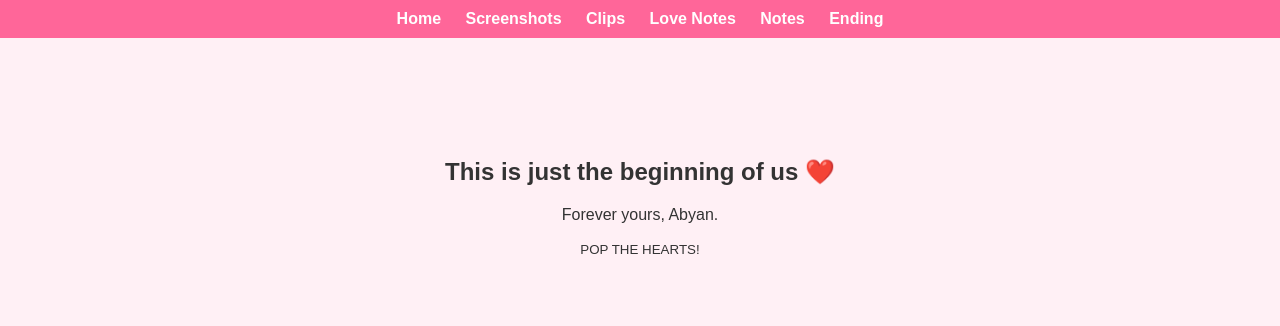
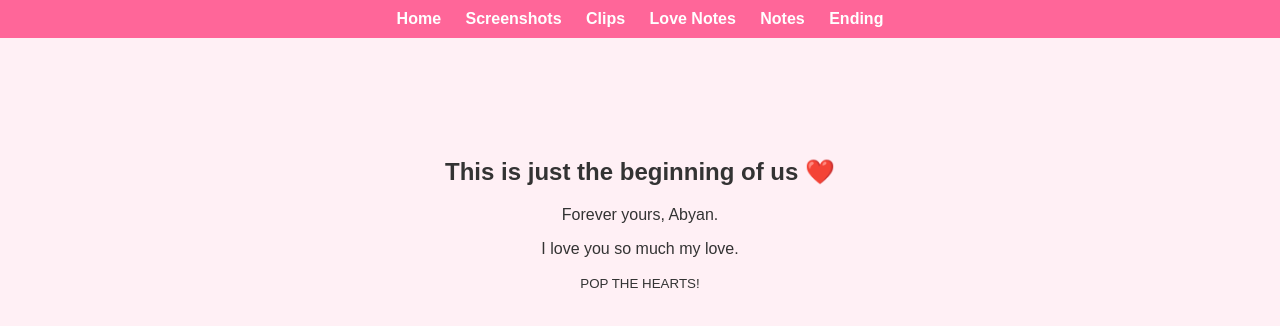
Before and after one commit to Abyank/Anniversary, a plain HTML site: page ending.html in a window 1280 px wide. Drawn offline with Linux system fonts and the light colour scheme.

Commit message:
Update ending.html

```diff
--- a/ending.html
+++ b/ending.html
@@ -23,6 +23,7 @@
   <section class="center">
     <h2>This is just the beginning of us ❤️</h2>
     <p>Forever yours, Abyan.</p>
+    <p>I love you so much my love.</p>
     <p> <small> POP THE HEARTS! </small></p>
   </section>
   <script src="script.js"></script>
```
